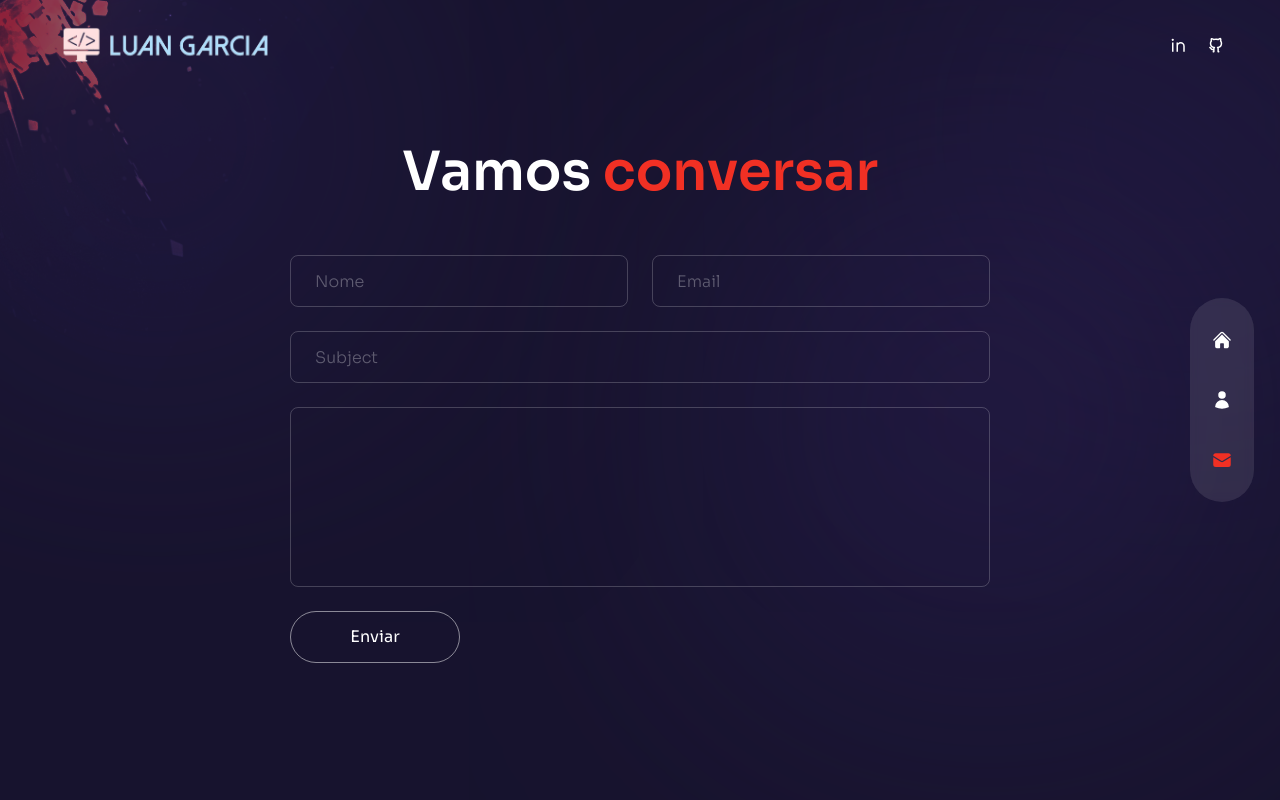
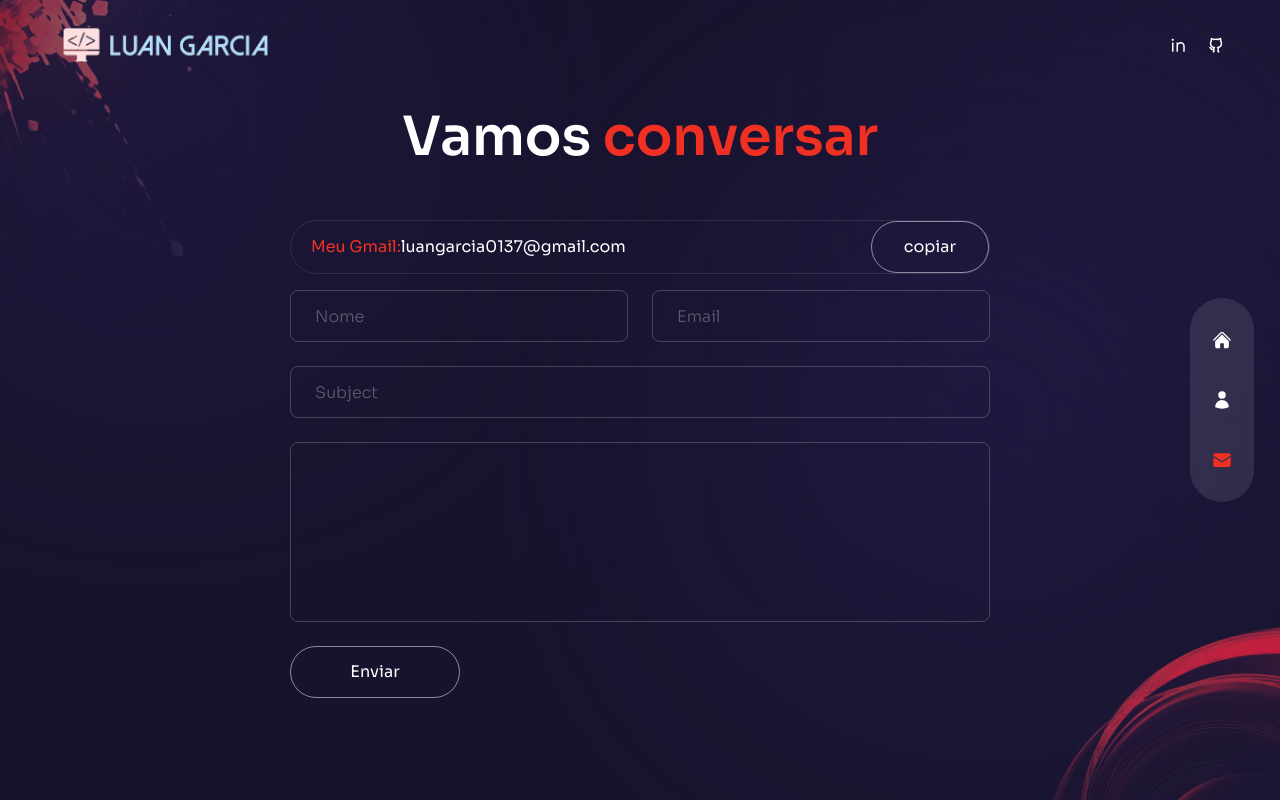
Before and after one commit to Luansramos/Portifolio-Luan, a Next.js app in the folder portifolio/: page /contact in a window 1280 px wide. Built offline with nearby package versions, Linux system fonts and the light colour scheme.

Commit message:
fazendo botao copiar

```diff
--- a/portifolio/components/Copy.js
+++ b/portifolio/components/Copy.js
@@ -1,4 +1,6 @@
 import React, { useState } from 'react';
+import { BsArrowRight } from 'react-icons/bs';
+
 
 const ClickAndCopy = ({ textToCopy }) => {
     const [copied, setCopied] = useState(false);
@@ -18,11 +20,20 @@ const ClickAndCopy = ({ textToCopy }) => {
         <div>
             <button
                 onClick={handleCopy}
-        className="px-4 py-2 bg-blue-500 text-white rounded hover:bg-blue-700 transition"
-      >
-        {copied ? 'Copied!' : 'Click to Copy'}
+                className='btn rounded-full border border-white/50 max-w-[170px]
+        px-8 transition-all duration-300 flex items-center justify-center overflow-hidden hover:border-accent group'>
+
+                <span className='group-hover:-translate-y-[120%] group-hover:opacity-0 transition-all duration-500'>
+
+
+                    {copied ? 'copiado!' : 'copiar'}
+
+                </span>
+
+                <BsArrowRight className='-translate-y-[120%] opacity-0 group-hover:flex group-hover:-translate-y-0 group-hover:opacity-100 transition-all duration-300 absolute text-[22px]  ' />
+
             </button>
-      <p className="mt-2 text-gray-500">Text to copy: {textToCopy}</p>
+
         </div>
     );
 };
--- a/portifolio/pages/contact/index.js
+++ b/portifolio/pages/contact/index.js
@@ -1,4 +1,5 @@
-
+import ClickAndCopy from '../../components/Copy';
+import ParticleContainer from '../../components/ParticlesContainer';
 import Circles from '/components/Circles';
 // icons
 import { BsArrowRight } from 'react-icons/bs';
@@ -9,7 +10,7 @@ import { fadeIn } from '../../variants';
 
 const Contact = () => {
   return <div className='h-full bg-primary/30 '>
-    <div className='container mx-auto py-32 text-center xl:text-left flex items-center justify-center h-full'>
+    <div className='container mx-auto py-32 text-center xl:text-left flex items-center justify-center h-full z-10'>
       {/* text e form */}
       <div className='flex flex-col w-full max-w-[700px] '>
         {/*text  */}
@@ -18,11 +19,38 @@ const Contact = () => {
           initial='hidden'
           animate='show'
           exit='hidden'
-          className='h2 text-center mb-12'> Vamos <span className='text-accent'>conversar</span></motion.h2>
+          className='h2 text-center mb-12'> Vamos <span className='text-accent'>conversar</span>
+
+
+        </motion.h2>
+
+
+
+
+
+
+        <div className='flex mb-4 mx-auto border border-white/10 rounded-full w-full justify-between ps-5 '  >
+          <h1 className='flex items-center  '>
+
+            <span className='text-accent  '>Meu Gmail: </span>
+            luangarcia0137@gmail.com</h1>
+
+            <ClickAndCopy textToCopy="luangarcia0137@gmail.com" />
+
+        </div>
+
+
+
+
+
+
+
+
+
 
         {/* form */}
         <motion.form
-          variants={fadeIn('up',0.2)}
+          variants={fadeIn('up', 0.2)}
           initial='hidden'
           animate='show'
           exit='hidden'
@@ -37,15 +65,29 @@ const Contact = () => {
           <textarea placeholder='message' className='textarea' > </textarea>
           <button className='btn rounded-full border border-white/50 max-w-[170px]
             px-8 transition-all duration-300 flex items-center justify-center overflow-hidden hover:border-accent group'>
+
             <span className='group-hover:-translate-y-[120%] group-hover:opacity-0 transition-all duration-500'>Enviar</span>
+
             <BsArrowRight className='-translate-y-[120%] opacity-0 group-hover:flex group-hover:-translate-y-0 group-hover:opacity-100 transition-all duration-300 absolute text-[22px]  ' />
 
           </button>
 
 
+
+
+
+
+
+
+
+
+
         </motion.form>
       </div>
+
     </div>
+
+    <Circles />
   </div>;
 };
 
```
Lines whose indentation alone changed are shown as unchanged.
